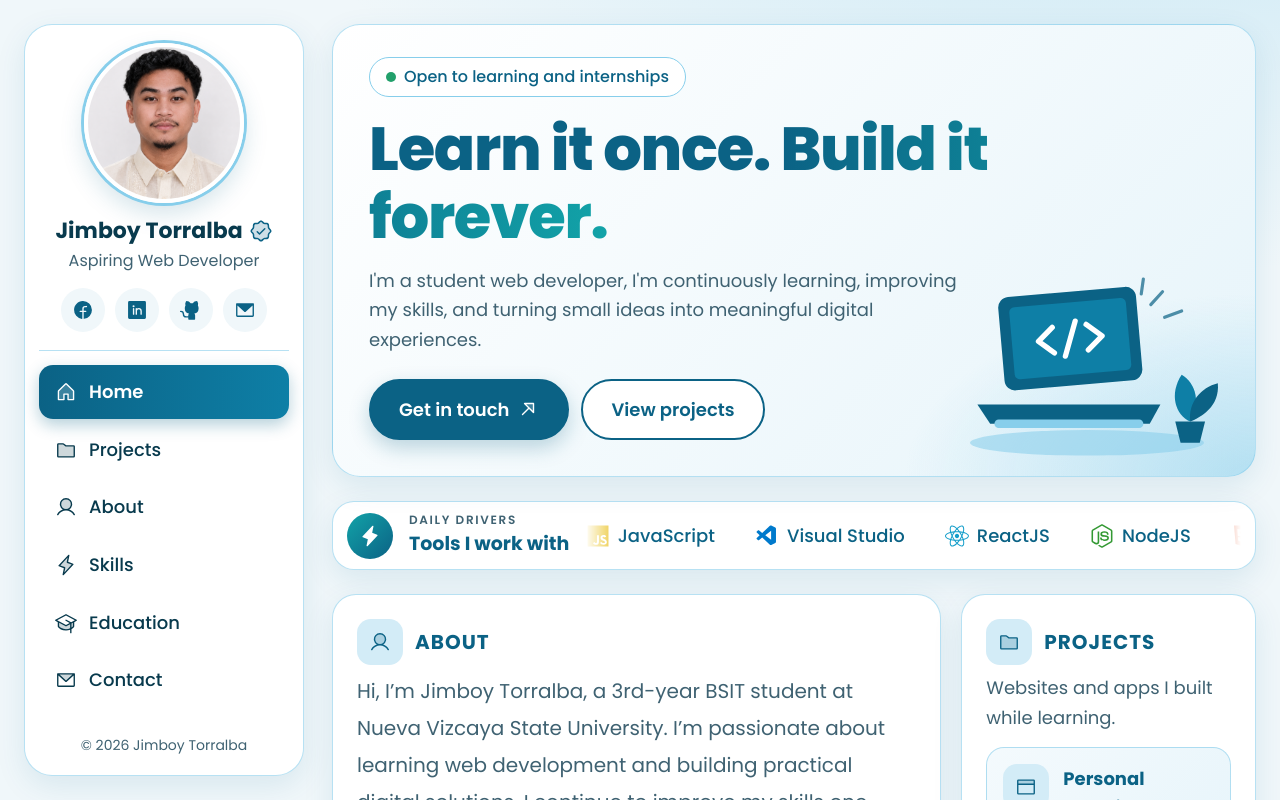
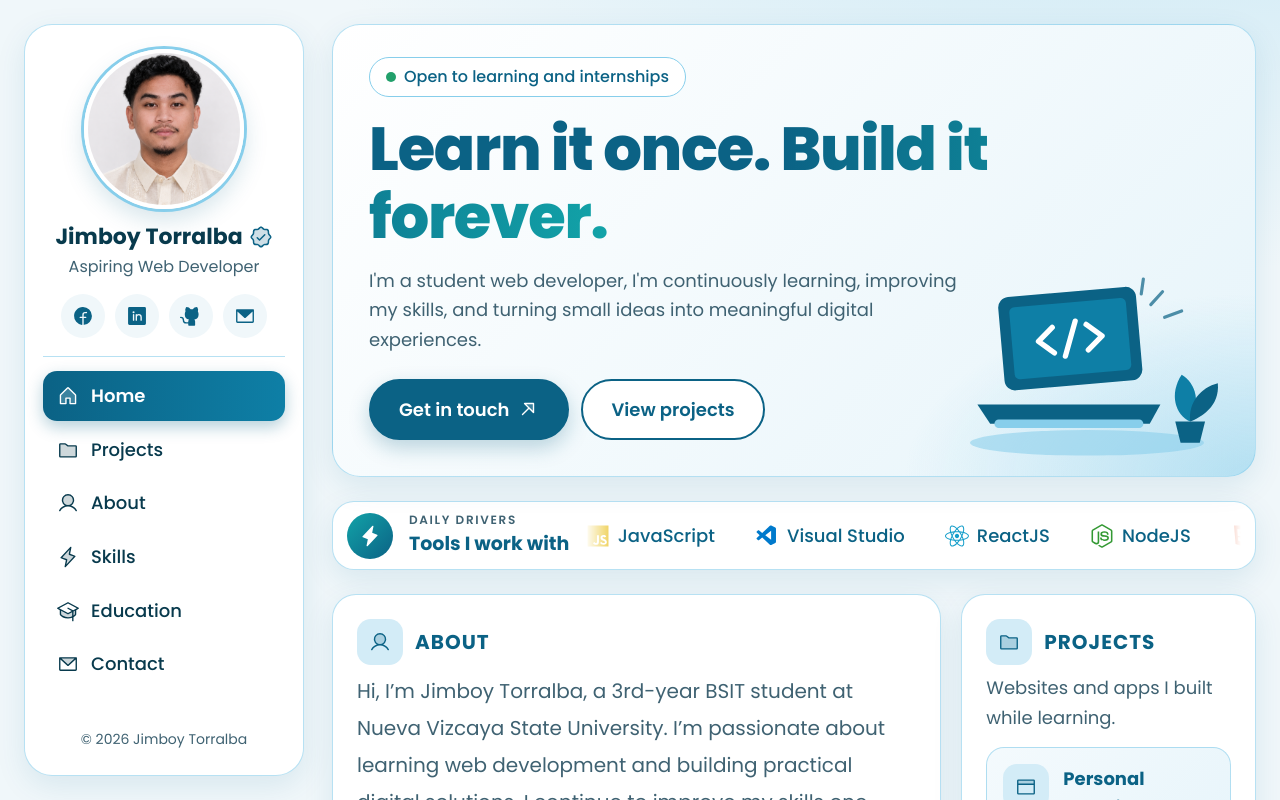
Before and after one commit to jimby-bot/Myportfolio, a React (Vite) app: page / in a window 1280 px wide. Shown: the top 800 px of the page. Built offline with nearby package versions, Linux system fonts and the light colour scheme.

Commit message:
Update index.css

```diff
--- a/src/index.css
+++ b/src/index.css
@@ -28,7 +28,7 @@ body {
 /* ---------- sidebar ---------- */
 .side {
   width: 280px;
-  padding: 18px 14px;
+  padding: 24px 18px;
   flex: none; position: sticky; top: 24px;
   align-self: flex-start;
   height: calc(100vh - 48px);
@@ -60,8 +60,8 @@ body {
 .soc a:hover { background: var(--dark); color: #fff; transform: translateY(-2px); }
 .side hr { border: 0; border-top: 1px solid var(--line); width: 100%; margin: 0 0 14px; }
 .nav {
-  display: flex; gap: 12px; align-items: center; padding: 12px 16px; margin-bottom: 4px;
-  border-radius: 14px; text-decoration: none; font-weight: 500; color: var(--text); transition: .2s;
+  display: flex; gap: 12px; align-items: center; padding: 10px 14px; margin-bottom: 4px;
+  border-radius: 14px; text-decoration: none; font-weight: 460; color: var(--text); transition: .2s;
 }
 .nav:hover { background: #87ceeb4d; }
 .nav.on {
```
